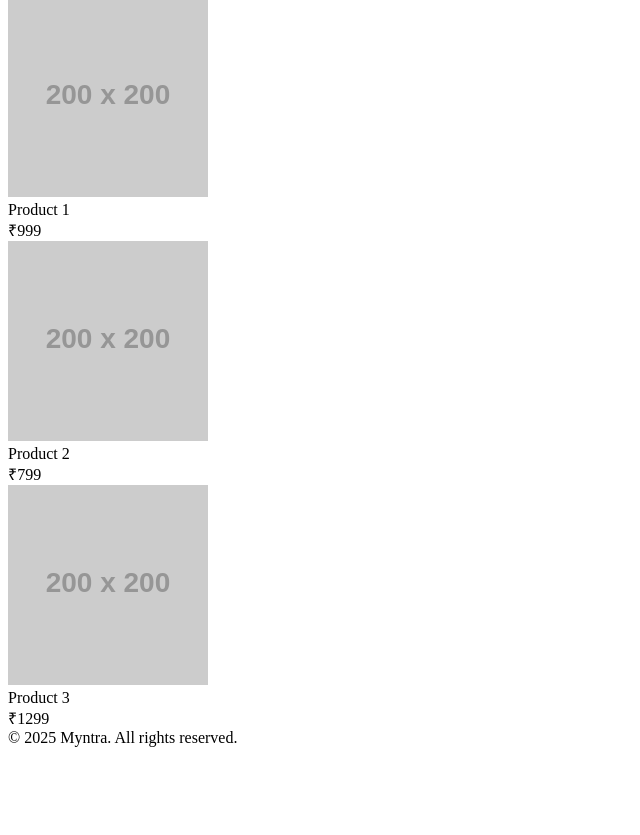
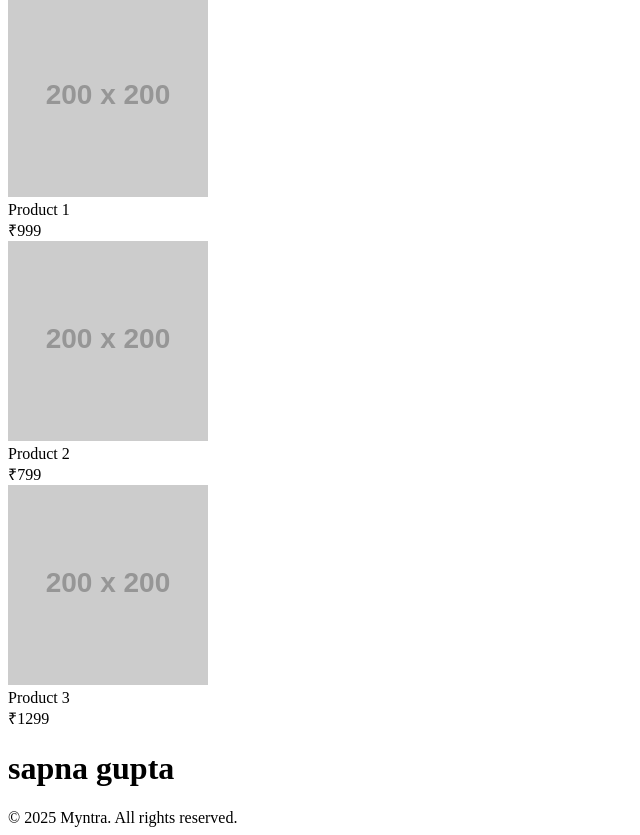
Before and after one commit to sapnagupta24/Demo-Repo, a plain HTML site: page index.html in a window 1280 px wide. Shown: the part 119-954 px from the top of the page, without its empty margins (0-640 px from the left). Before the commit the page ends 874 px from the top, so only its background shows below. Drawn offline with Linux system fonts and the light colour scheme; placeholder pictures from the web are drawn by us.

Commit message:
added index.html
added sapna gupta

```diff
--- a/index.html
+++ b/index.html
@@ -1,10 +1,12 @@
 <!DOCTYPE html>
 <html lang="en">
+
 <head>
     <meta charset="UTF-8">
     <meta name="viewport" content="width=device-width, initial-scale=1.0">
     <title>Document</title>
 </head>
+
 <body>
     <h1>Welcome to our website</h1>
     <div class="navbar">
@@ -35,10 +37,11 @@
             <div class="price">₹1299</div>
         </div>
     </div>
-
+    <h1>sapna gupta</h1>
     <div class="footer">
         &copy; 2025 Myntra. All rights reserved.
     </div>
 
 </body>
+
 </html>
```
